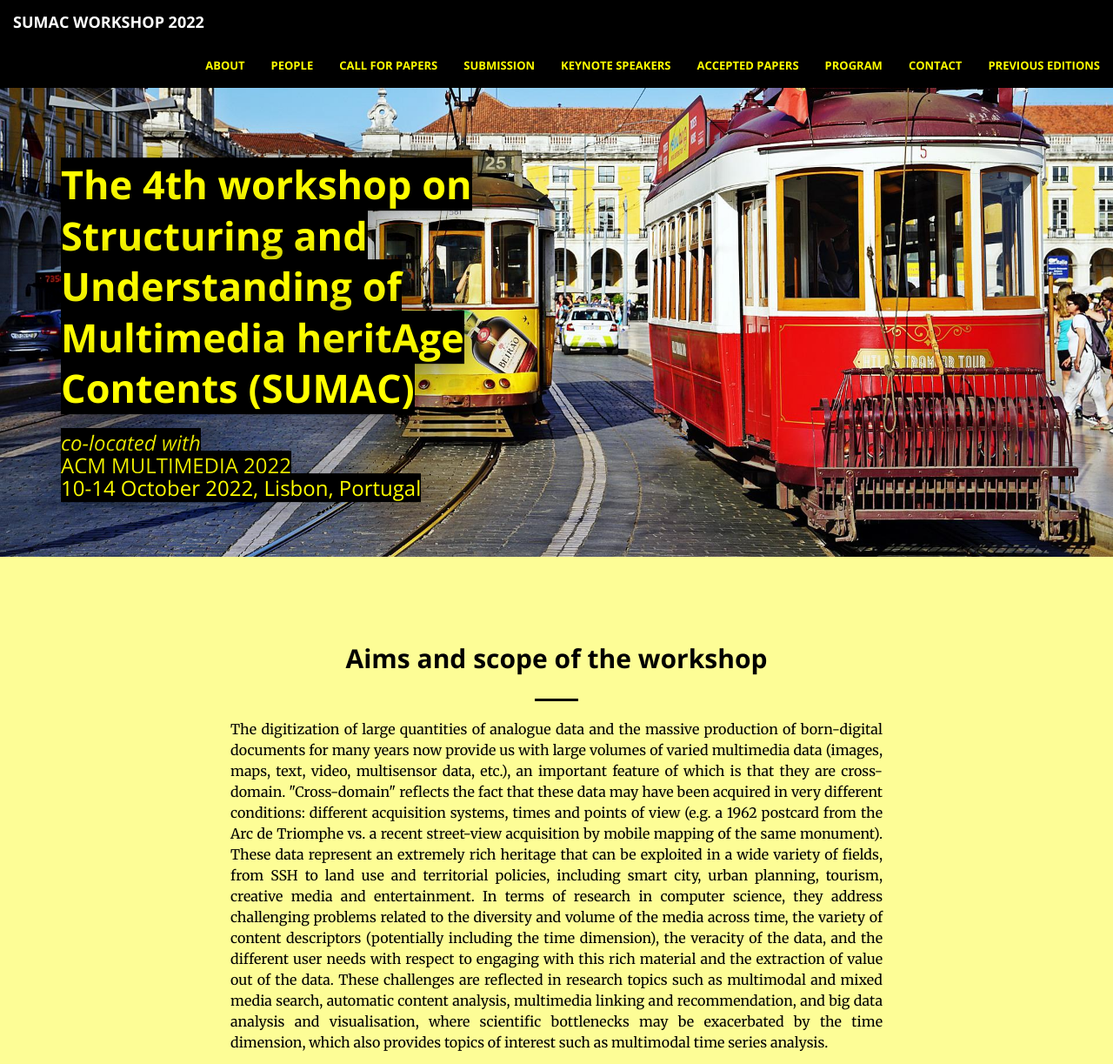
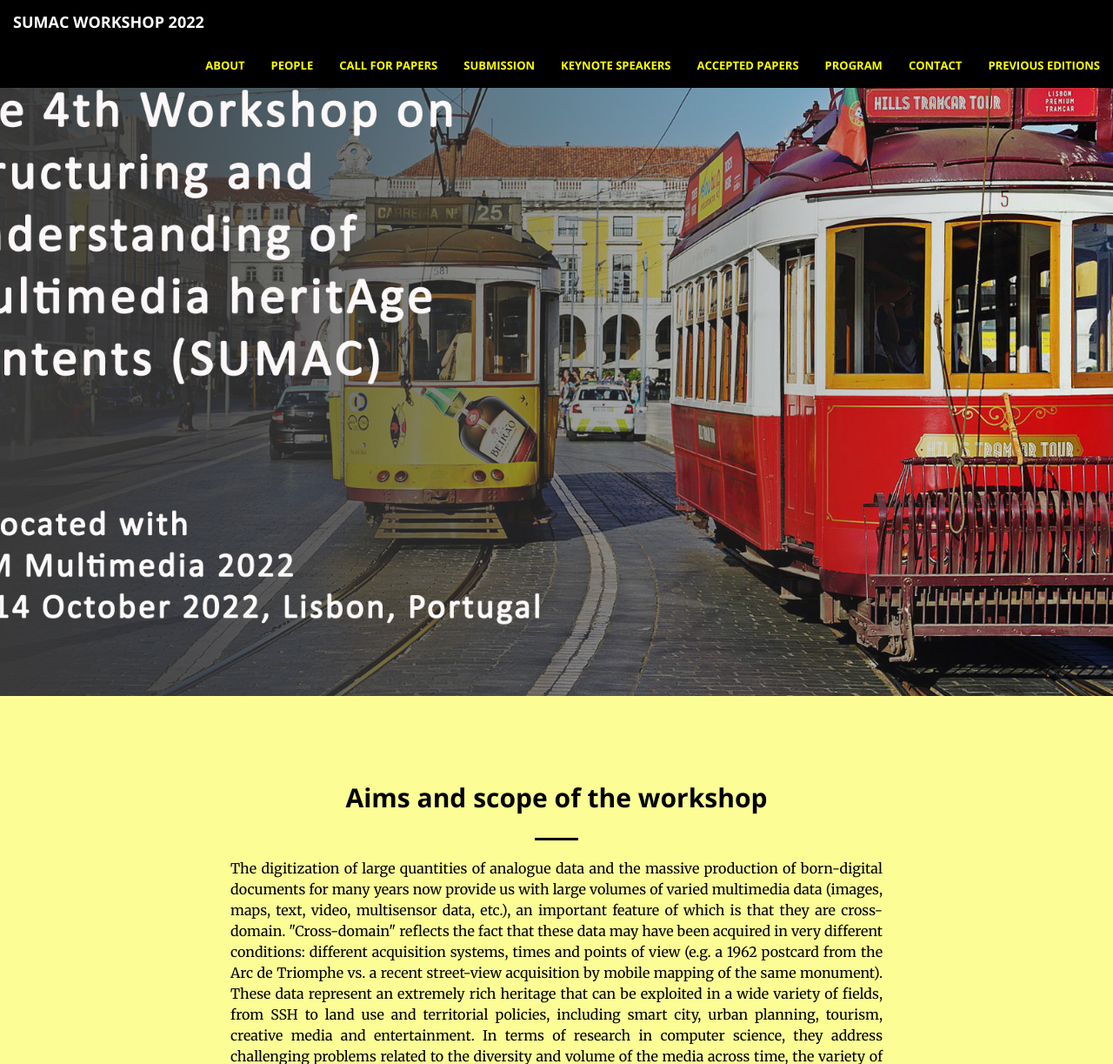
Before and after one commit to sumac-workshops/2022, a PHP site: page /index.html in a window 1280 px wide. Shown: the top 1223 px of the page at 87% size. Run offline with PHP 8.4, Linux system fonts and the light colour scheme; some libraries are stand-ins or nearby versions.

Commit message:
new cover photo

```diff
--- a/Public/creative.css
+++ b/Public/creative.css
@@ -173,7 +173,7 @@
   background-size: cover;
   -o-background-size: cover;
   background-position: center;
-  background-image: url('lisbon6.jpg');
+  background-image: url('lisbon7.jpg');
   text-align: center;
   text-shadow: 0 0 50px #000000, 0 0 50px #000000;
   color: yellow;
@@ -201,7 +201,7 @@
 }
 @media (min-width: 768px) {
   header {
-    min-height: 80%;
+    min-height: 100%;
   }
   header .header-content {
     position: absolute;
--- a/index.html
+++ b/index.html
@@ -82,9 +82,10 @@
     <header>
         <div class="header-content">
             <div class="header-content-inner">
-                <h1 id="homeHeading" style="line-height: 1.3"> <span style="background-color: #000000">The 4th workshop on Structuring and Understanding of Multimedia heritAge Contents (SUMAC)</span></h1>
-<!--                 <h2> <b>Lisbon (10-14 October 2022)<br></h2>
- -->                <h3><a href="https://2022.acmmm.org//" style="color: yellow;"><i><span style="background-color: #000000">co-located with</span></i> <br><span style="background-color: #000000">ACM MULTIMEDIA 2022 </span><br><span style="background-color: #000000">10-14 October 2022, Lisbon, Portugal</span><br></a></h3>
+<!--                 <h1 id="homeHeading" style="line-height: 1.3"> <span style="background-color: #000000">The 4th workshop on Structuring and Understanding of Multimedia heritAge Contents (SUMAC)</span></h1>
+
+                <h3><a href="https://2022.acmmm.org//" style="color: yellow;"><i><span style="background-color: #000000">co-located with</span></i> <br><span style="background-color: #000000">ACM MULTIMEDIA 2022 </span><br><span style="background-color: #000000">10-14 October 2022, Lisbon, Portugal</span><br></a></h3> -->
+
                 <!-- <hr> -->
 <!--                 <h5 style="color:greenyellow;"> <b>The event is fully organized online, but for those who plan to attend the conference and workshops in Chengdu, please note that a onsite room has been assigned to SUMAC'21, where you can attend the workshop and present your article (see the main agenda of the ACM Multimedia conference, it is room Langbo room A).</b></h5> -->
                 <!-- <hr> -->
```
Also changed, not shown: Public/lisbon7.jpg (added).
